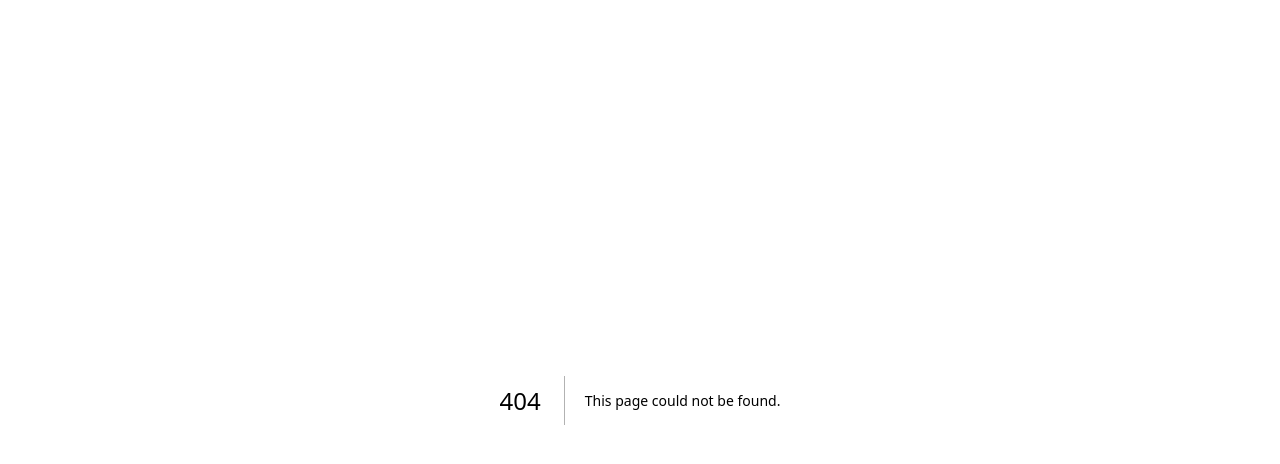
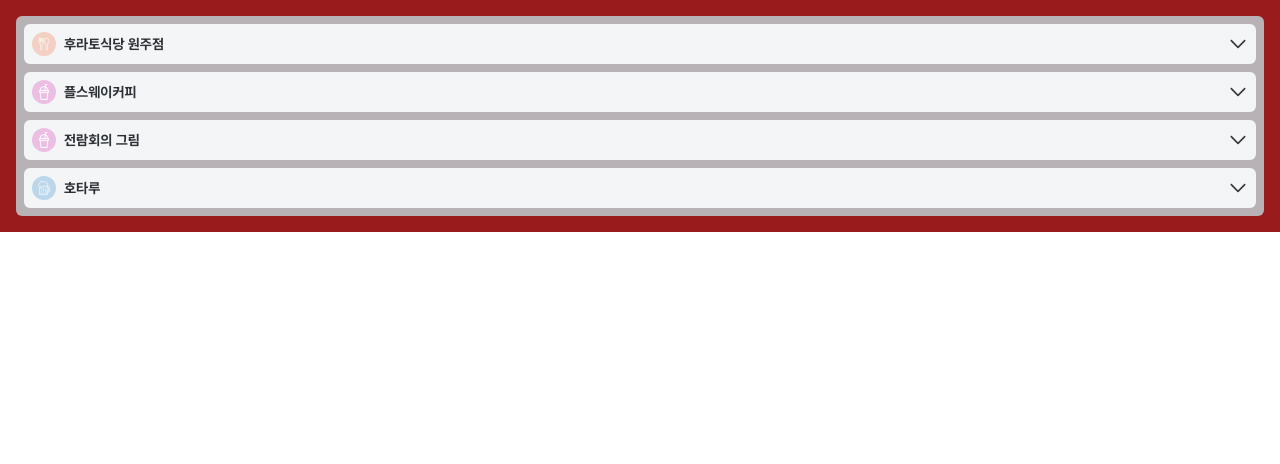
Before and after one commit to ayoung-iya/seulgiroul_jido, a Next.js app: page /random/ayoung in a window 1280 px wide. Before the commit this address had no page. Shown: the top 464 px of the page. Built offline with nearby package versions, Linux system fonts and the light colour scheme.

Commit message:
feat: 사이드바 테스트 페이지 구현 & mockList 추가

```diff
--- /dev/null
+++ b/app/random/ayoung/page.tsx
@@ -0,0 +1,43 @@
+import { IconType } from '@/app/components/common/Icon';
+import SidebarList from '@/app/components/SidebarList';
+
+const mockList: { id: string; category: IconType; name: string; address: string; isBookmarked: boolean }[] = [
+  {
+    id: crypto.randomUUID(),
+    category: 'restaurant',
+    name: '후라토식당 원주점',
+    address: '강원특별자치도 원주시 능라동길 51',
+    isBookmarked: true,
+  },
+  {
+    id: crypto.randomUUID(),
+    category: 'cafe',
+    name: '플스웨이커피',
+    address: '강원특별자치도 원주시 솔우물2길 19-1',
+    isBookmarked: false,
+  },
+  {
+    id: crypto.randomUUID(),
+    category: 'cafe',
+    name: '전람회의 그림',
+    address: '부산광역시 금정구 금강로 280',
+    isBookmarked: false,
+  },
+  {
+    id: crypto.randomUUID(),
+    category: 'beer',
+    name: '호타루',
+    address: '부산광역시 수영구 민락수변로 49',
+    isBookmarked: true,
+  },
+];
+
+const Ayoung = () => {
+  return (
+    <div className="bg-red-800 p-4">
+      <SidebarList list={mockList} />
+    </div>
+  );
+};
+
+export default Ayoung;
```
